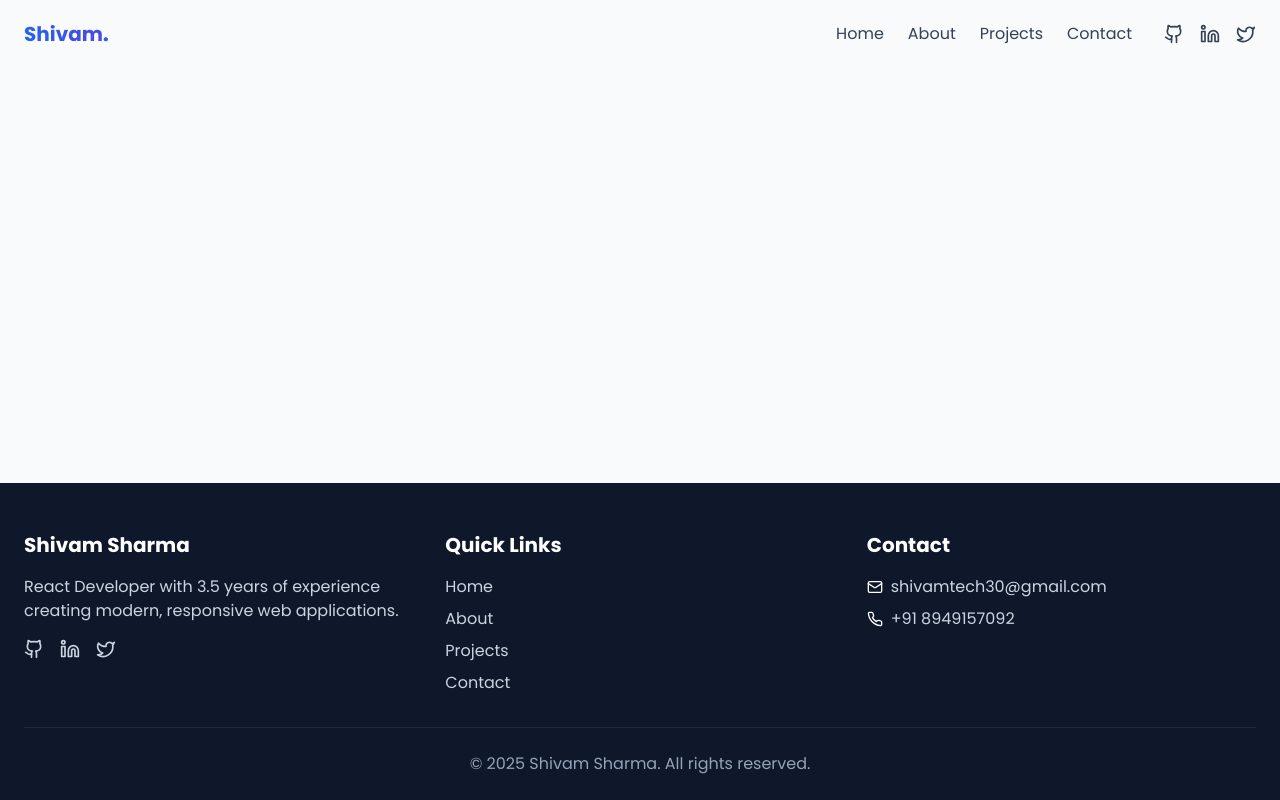
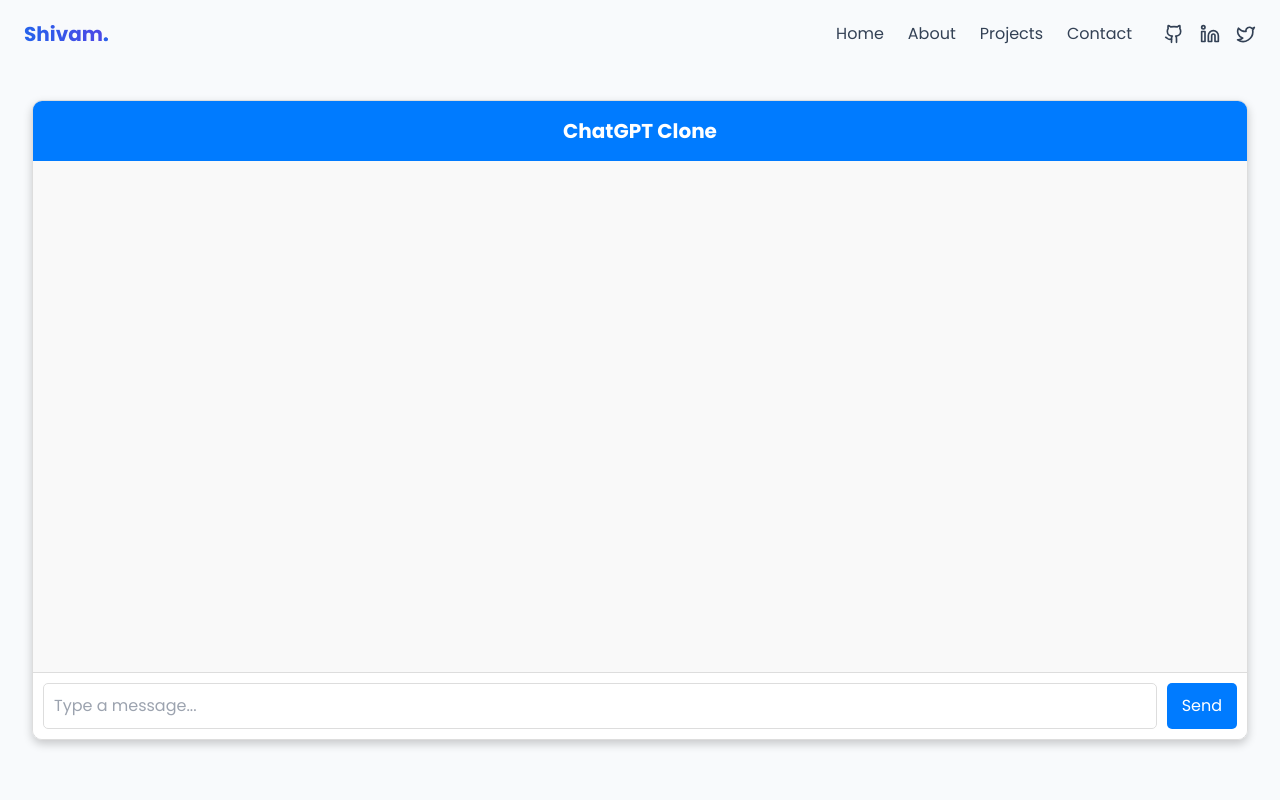
Before and after one commit to ShivamTech30/portfolio, a React (Vite) app: page /myai in a window 1280 px wide. Shown: the top 800 px of the page. Built offline with nearby package versions, Linux system fonts and the light colour scheme.

Commit message:
ai page added

```diff
--- a/src/App.jsx
+++ b/src/App.jsx
@@ -10,6 +10,7 @@
 const About = lazy(() => import('./pages/About'));
 const Projects = lazy(() => import('./pages/Projects'));
 const Contact = lazy(() => import('./pages/Contact'));
+const MyAi = lazy(() => import('./pages/MyAi'));
 
 function App() {
   return (
@@ -23,6 +24,7 @@
               <Route path="/about" element={<About />} />
               <Route path="/projects" element={<Projects />} />
               <Route path="/contact" element={<Contact />} />
+              <Route path="/myai" element={<MyAi />} />
             </Routes>
           </Suspense>
         </AnimatePresence>
--- a/src/index.css
+++ b/src/index.css
@@ -82,3 +82,114 @@
     animation: slideUp 0.5s ease-out forwards;
   }
 }
+
+
+
+
+
+
+
+.chat-icon {
+  position: fixed;
+  bottom: 20px;
+  right: 20px;
+  z-index: 1000;
+}
+
+
+.chat-toggle-icon {
+  background: #007bff;
+  color: white;
+  border: none;
+  padding: 10px 15px;
+  border-radius: 50px;
+  cursor: pointer;
+  font-size: 16px;
+}
+
+/* ai pge css start */
+
+.chat-container {
+  margin-top: 50px;
+  width: 95%;
+  /* max-width: 900px; */
+  height: 80vh;
+  margin: 100px auto;
+  display: flex;
+  flex-direction: column;
+  border: 1px solid #ddd;
+  border-radius: 10px;
+  overflow: hidden;
+  box-shadow: 0 4px 10px rgba(0, 0, 0, 0.2);
+}
+
+.chat-header {
+  background-color: #007bff;
+  color: white;
+  padding: 15px;
+  text-align: center;
+  font-size: 20px;
+  font-weight: bold;
+}
+
+.chat-body {
+  flex: 1;
+  padding: 15px;
+  overflow-y: auto;
+  background-color: #f9f9f9;
+}
+
+.chat-message {
+  max-width: 75%;
+  padding: 10px;
+  margin-bottom: 10px;
+  border-radius: 8px;
+  word-wrap: break-word;
+}
+
+.chat-message.user {
+  background-color: #007bff;
+  color: white;
+  align-self: flex-end;
+  text-align: right;
+}
+
+.chat-message.bot {
+  background-color: #e5e5e5;
+  color: black;
+  align-self: flex-start;
+  text-align: left;
+}
+
+.chat-footer {
+  display: flex;
+  padding: 10px;
+  border-top: 1px solid #ddd;
+  background: white;
+}
+
+.chat-footer input {
+  flex: 1;
+  padding: 10px;
+  border: 1px solid #ddd;
+  border-radius: 5px;
+  outline: none;
+}
+
+.chat-footer button {
+  background-color: #007bff;
+  color: white;
+  border: none;
+  padding: 10px 15px;
+  margin-left: 10px;
+  border-radius: 5px;
+  cursor: pointer;
+}
+
+.chat-footer button:hover {
+  background-color: #0056b3;
+}
+
+
+
+/* ai page css end */
--- a/src/pages/Home.jsx
+++ b/src/pages/Home.jsx
@@ -1,12 +1,18 @@
-import React from 'react';
+import React, { useState } from 'react';
 import { motion } from 'framer-motion';
 import HeroSection from '../components/HeroSection';
 import SkillsSection from '../components/SkillsSection';
 import ProjectsSection from '../components/ProjectsSection';
 import ExperienceSection from '../components/ExperienceSection';
 import TestimonialsSection from '../components/TestimonialsSection';
+import { useNavigate } from 'react-router-dom';
 
 const Home = () => {
+
+  const [isOpen, setIsOpen] = useState(false);
+
+  const navigation =useNavigate()
+
   return (
     <motion.div
       initial={{ opacity: 0 }}
@@ -14,11 +20,21 @@
       exit={{ opacity: 0 }}
       transition={{ duration: 0.5 }}
     >
+
+
       <HeroSection />
       <SkillsSection />
       <ProjectsSection />
       <ExperienceSection />
       <TestimonialsSection />
+
+      <div className="chat-icon">
+      <button className="chat-toggle-icon" onClick={() => navigation("/myai")}>
+        💬 Chat
+      </button>
+
+
+    </div>
     </motion.div>
   );
 };
--- /dev/null
+++ b/src/pages/MyAi.jsx
@@ -0,0 +1,55 @@
+import React, { useState, useRef, useEffect } from "react";
+// import "./ChatPage.css";
+
+const MyAi = () => {
+  const [messages, setMessages] = useState([]);
+  const [input, setInput] = useState("");
+  const chatEndRef = useRef(null);
+
+  // Auto-scroll to the latest message
+  useEffect(() => {
+    chatEndRef.current?.scrollIntoView({ behavior: "smooth" });
+  }, [messages]);
+
+  const handleSend = () => {
+    if (input.trim() === "") return;
+
+    const userMessage = { text: input, sender: "user" };
+    setMessages((prev) => [...prev, userMessage]);
+
+    // Simulating AI response (Replace this with API call)
+    setTimeout(() => {
+      const botMessage = { text: "Hello! How can I assist you? 🤖", sender: "bot" };
+      setMessages((prev) => [...prev, botMessage]);
+    }, 1000);
+
+    setInput("");
+  };
+
+  return (
+    <div className="chat-container">
+
+      <div className="chat-header">ChatGPT Clone</div>
+      <div className="chat-body">
+        {messages.map((msg, index) => (
+          <div key={index} className={`chat-message ${msg.sender}`}>
+            {msg.text}
+          </div>
+        ))}
+        <div ref={chatEndRef} />
+      </div>
+      <div className="chat-footer">
+        <input
+          type="test"
+          placeholder="Type a message..."
+          value={input}
+          onChange={(e) => setInput(e.target.value)}
+          onKeyPress={(e) => e.key === "Enter" && handleSend()}
+        />
+        <button onClick={handleSend}>Send</button>
+      </div>
+    </div>
+  );
+};
+
+export default MyAi;
```
